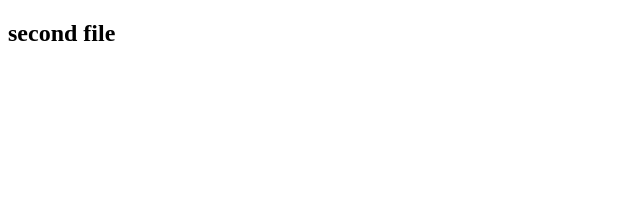
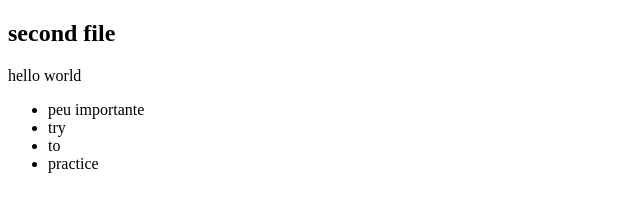
Before and after one commit to fadia13/coursgithub, a plain HTML site: page second.html in a window 1280 px wide. Shown: the whole page, without its empty margins (0-640 px from the left). Drawn offline with Linux system fonts and the light colour scheme.

Commit message:
peu import

```diff
--- a/second.html
+++ b/second.html
@@ -7,5 +7,12 @@
 </head>
 <body>
     <h2>second file</h2>
+    <p>hello world</p>
+    <ul>
+        <li>peu importante</li>
+        <li>try </li>
+        <li>to</li>
+        <li>practice</li>
+    </ul>
 </body>
 </html>
```
